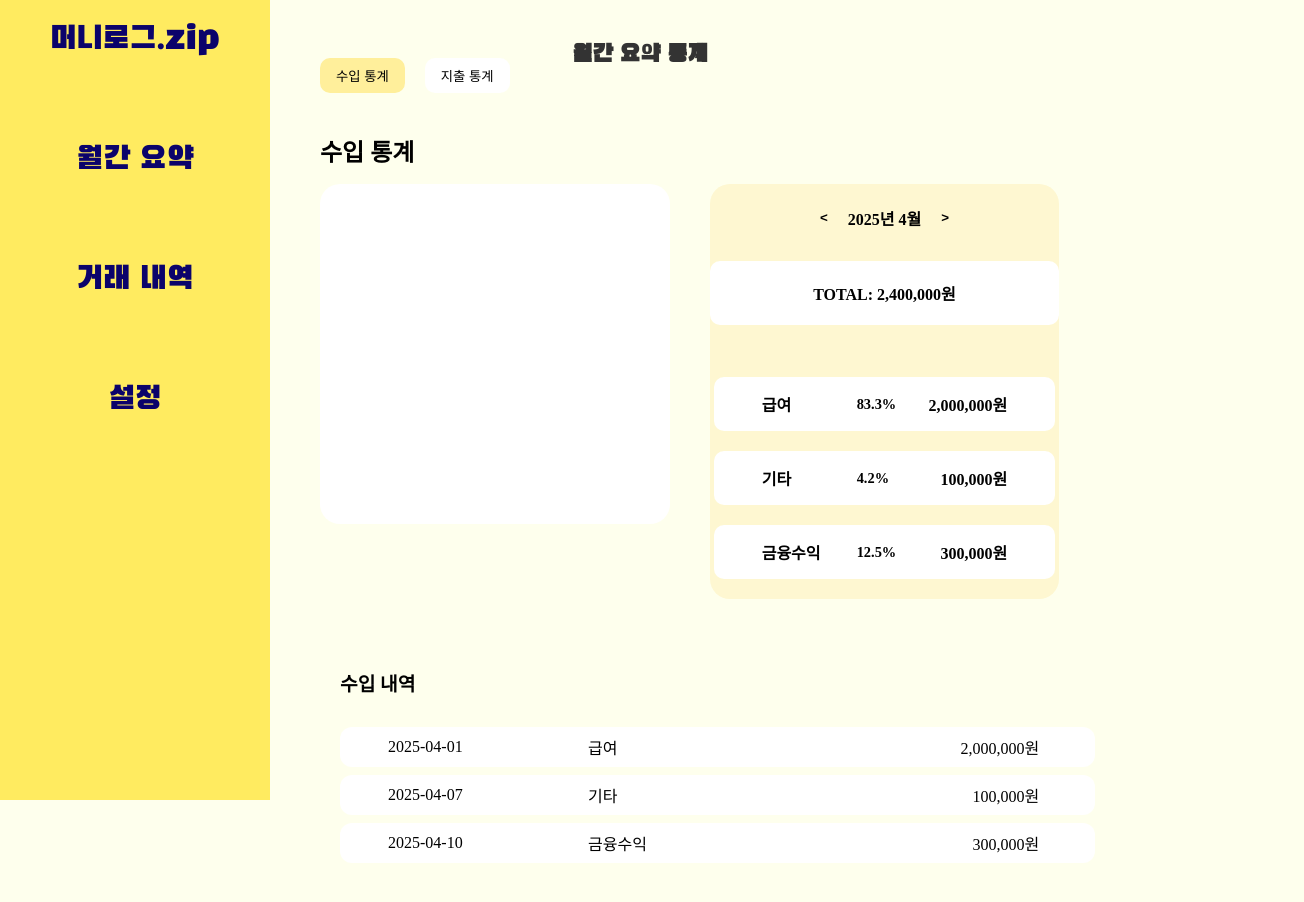
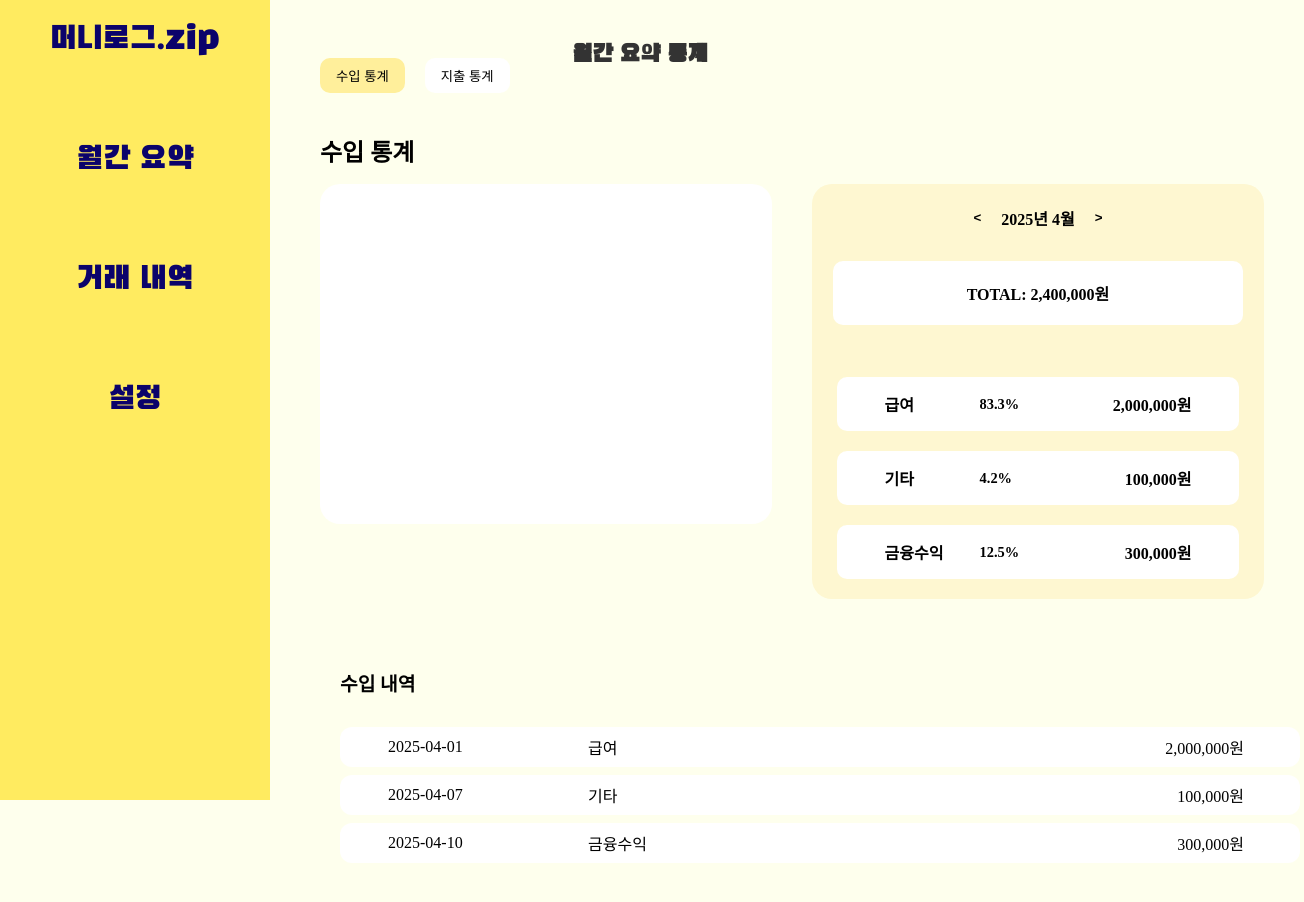
Before and after one commit to ByeongwooAn/-Skeletone-Project-Household-Ledger, a Vue app: page /cashmonth-statistics in a window 1280 px wide. Shown: the top 902 px of the page, 1304 px wide, since content can reach past the window. Built offline with nearby package versions, Linux system fonts and the light colour scheme; data requests are answered from the project's data file.

Commit message:
<feat>: 수입, 지출 통계 css 수정
1. statistics css min-width 삭제

2. SummaryCard, TotalCard 컴포넌트 내 css width 수정

```diff
--- a/src/components/cashmonth/SummaryCard.vue
+++ b/src/components/cashmonth/SummaryCard.vue
@@ -24,8 +24,7 @@ defineProps({
   background-color: white;
   color: black;
   max-width: 600px;
-  min-width: 0;
-  width: 100%;
+  width: 90%;
   font-weight: bold;
   flex-wrap: wrap;
 }
--- a/src/components/cashmonth/TotalCard.vue
+++ b/src/components/cashmonth/TotalCard.vue
@@ -18,6 +18,6 @@ defineProps({ total: Number });
   text-align: center;
   font-weight: bold;
   max-width: 600px;
-  width: 100%;
+  width: 90%;
 }
 </style>
--- a/src/css/statistics.css
+++ b/src/css/statistics.css
@@ -4,7 +4,7 @@
   flex-direction: column;
   padding: 40px;
   margin-left: 10px;
-  width: min(100%, clamp(100px, 80vw, 1300px));
+  width: clamp(100px, 80vw, 1300px);
   box-sizing: border-box;
 }
 
```
